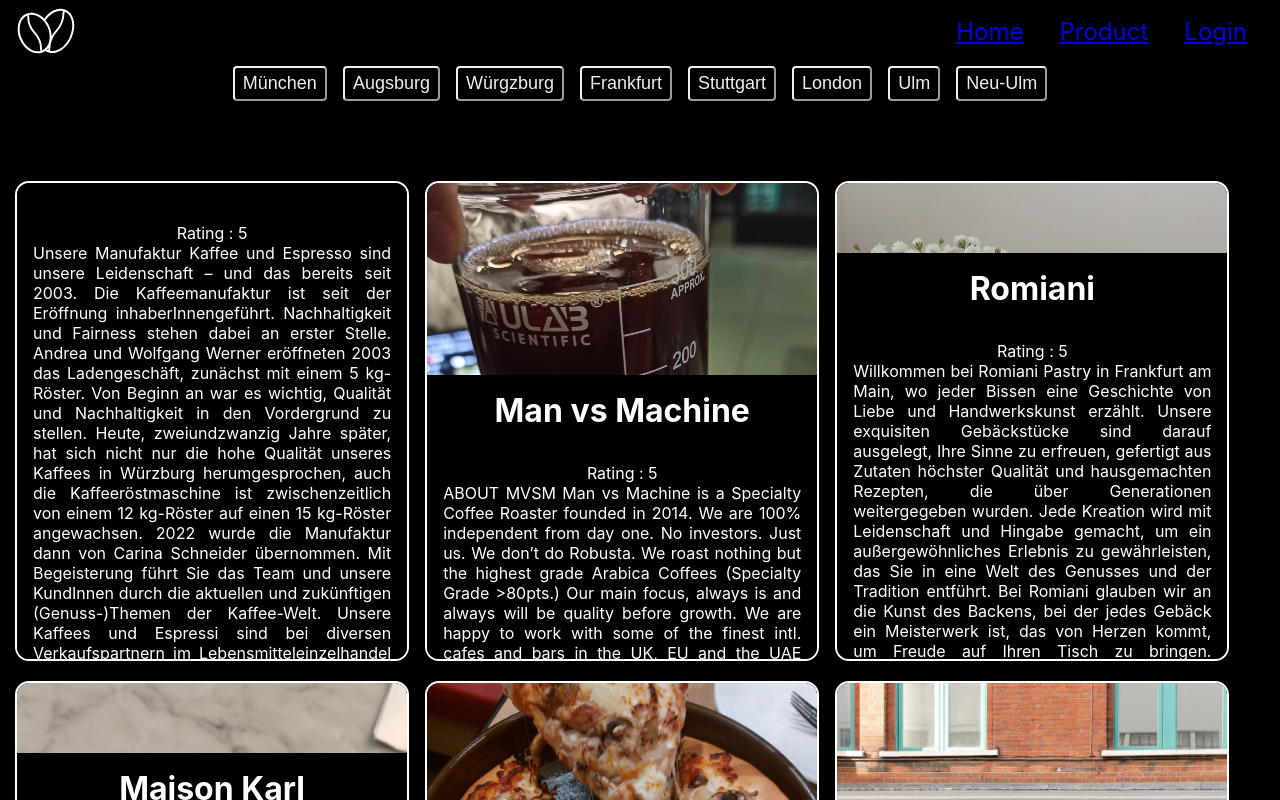
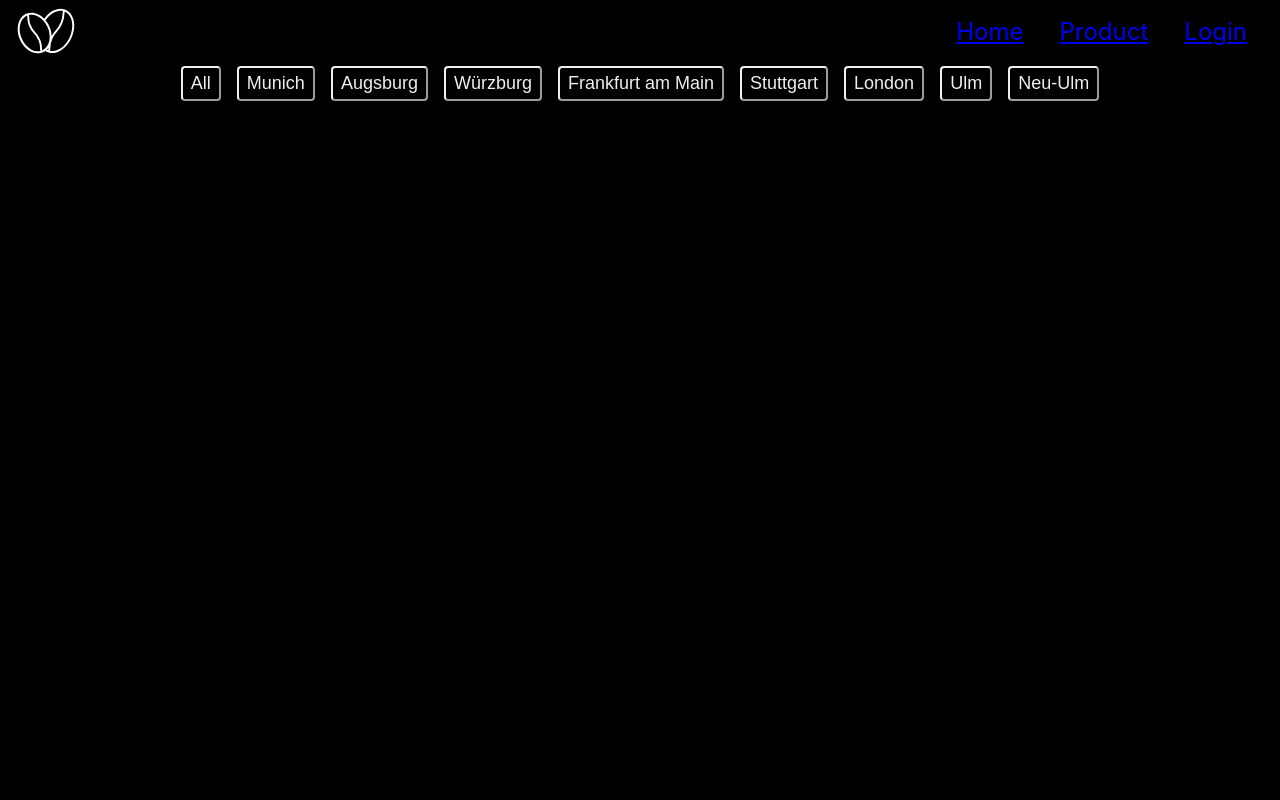
Before and after one commit to Khaanh/MyGastroTrip, a React (Create React App) app: page / in a window 1280 px wide. Shown: the top 800 px of the page. Built offline with nearby package versions, Linux system fonts and the light colour scheme.

Commit message:
feat: city filter

```diff
--- a/src/components/CafeList.jsx
+++ b/src/components/CafeList.jsx
@@ -9,7 +9,7 @@ const cafeList = [
 		desc: "Unsere Manufaktur Kaffee und Espresso sind unsere Leidenschaft – und das bereits seit 2003. Die Kaffeemanufaktur ist seit der Eröffnung inhaberInnengeführt. Nachhaltigkeit und Fairness stehen dabei an erster Stelle. Andrea und Wolfgang Werner eröffneten 2003 das Ladengeschäft, zunächst mit einem 5 kg-Röster. Von Beginn an war es wichtig, Qualität und Nachhaltigkeit in den Vordergrund zu stellen. Heute, zweiundzwanzig Jahre später, hat sich nicht nur die hohe Qualität unseres Kaffees in Würzburg herumgesprochen, auch die Kaffeeröstmaschine ist  zwischenzeitlich von einem 12 kg-Röster auf einen 15 kg-Röster angewachsen. 2022 wurde die Manufaktur dann von Carina Schneider übernommen. Mit Begeisterung führt Sie das Team und unsere KundInnen durch die aktuellen und zukünftigen (Genuss-)Themen der Kaffee-Welt. Unsere Kaffees und Espressi sind bei diversen Verkaufspartnern im Lebensmitteleinzelhandel erhältlich. Auch in einigen Würzburger Gastronomien finden unsere Kaffee- und Espressi-Sorten einen Platz auf der Menü-Karte.",
 		rating: 5,
 		geo: "https://www.google.com/maps/place/Kaffee+Manufaktur/@49.7951053,9.9344112,15z/data=!4m5!3m4!1s0x0:0xc0e6a6dc32e0c41a!8m2!3d49.7951053!4d9.9344112",
-		city: "Würzburgs",
+		location: "Würzburg",
 		address: "Spiegelstraße 19, 97070 Würzburg",
 		visited: true,
 	},
@@ -20,7 +20,7 @@ const cafeList = [
 		desc: "ABOUT MVSM Man vs Machine is a Specialty Coffee Roaster founded in 2014. We are 100% independent from day one. No investors. Just us. We don’t do Robusta. We roast nothing but the highest grade Arabica Coffees (Specialty Grade >80pts.) Our main focus, always is and always will be quality before growth. We are happy to work with some of the finest intl. cafes and bars in the UK, EU and the UAE amongst others. Our coffee is also served in several Michelin starred restaurants and other quality driven places, like offices, restaurants and cafes.",
 		rating: 5,
 		geo: "https://www.google.com/maps?hl=ru&gl=de&um=1&ie=UTF-8&fb=1&sa=X&ftid=0x479ddf5e115d6107:0xebd22248be182933",
-		city: "Munich",
+		location: "Munich",
 		address: "Müllerstraße 23 · 089 54847777",
 		visited: true,
 	},
@@ -31,7 +31,7 @@ const cafeList = [
 		desc: "Willkommen bei Romiani Pastry in Frankfurt am Main, wo jeder Bissen eine Geschichte von Liebe und Handwerkskunst erzählt. Unsere exquisiten Gebäckstücke sind darauf ausgelegt, Ihre Sinne zu erfreuen, gefertigt aus Zutaten höchster Qualität und hausgemachten Rezepten, die über Generationen weitergegeben wurden. Jede Kreation wird mit Leidenschaft und Hingabe gemacht, um ein außergewöhnliches Erlebnis zu gewährleisten, das Sie in eine Welt des Genusses und der Tradition entführt. Bei Romiani glauben wir an die Kunst des Backens, bei der jedes Gebäck ein Meisterwerk ist, das von Herzen kommt, um Freude auf Ihren Tisch zu bringen. Entdecken Sie den Geschmack von echter Fürsorge und kulinarischer Exzellenz mit Romiani Pastry und lassen Sie uns Ihre Momente wirklich besonders machen. ꞉)",
 		rating: 5,
 		geo: "https://www.google.com/maps/place//data=!4m2!3m1!1s0x47bd0fa1cfe5a629:0xc9f012fbfb46aa93?sa=X&ved=1t:8290&ictx=111",
-		city: "Frankfurt am Main",
+		location: "Frankfurt am Main",
 		address: "Schillerstraße 30-40, 60313 Frankfurt am Main",
 		visited: true,
 	},
@@ -42,7 +42,7 @@ const cafeList = [
 		desc: "Willkommen bei Romiani Pastry in Frankfurt am Main, wo jeder Bissen eine Geschichte von Liebe und Handwerkskunst erzählt. Unsere exquisiten Gebäckstücke sind darauf ausgelegt, Ihre Sinne zu erfreuen, gefertigt aus Zutaten höchster Qualität und hausgemachten Rezepten, die über Generationen weitergegeben wurden. Jede Kreation wird mit Leidenschaft und Hingabe gemacht, um ein außergewöhnliches Erlebnis zu gewährleisten, das Sie in eine Welt des Genusses und der Tradition entführt. Bei Romiani glauben wir an die Kunst des Backens, bei der jedes Gebäck ein Meisterwerk ist, das von Herzen kommt, um Freude auf Ihren Tisch zu bringen. Entdecken Sie den Geschmack von echter Fürsorge und kulinarischer Exzellenz mit Romiani Pastry und lassen Sie uns Ihre Momente wirklich besonders machen. ꞉)",
 		rating: 5,
 		geo: "https://www.google.com/maps/place//data=!4m2!3m1!1s0x47bd0fa1cfe5a629:0xc9f012fbfb46aa93?sa=X&ved=1t:8290&ictx=111",
-		city: "Stuttgart",
+		location: "Stuttgart",
 		address: "Maison Karl GmbH Calwer Straße 50 70173 Stuttgart",
 		visited: true,
 	},
@@ -53,7 +53,7 @@ const cafeList = [
 		desc: "Pizza Hut gibt es bereits seit über 60 Jahren. Mit rund 19.000 Restaurants in 130 Ländern sind wir der Pizzaspezialist. Pizza Hut gibt es seit 1983 in Deutschland. In über 80 Restaurants und Express Stores backen wir jeden Tag die beste Pizza für Sie. Mit der Qualität und Frische unserer Zutaten und unserem freundlichen und schnellen Service begeistern wir unsere Gäste immer wieder aufs Neue. Die legendäre Pan Pizza hat uns berühmt gemacht, aber Sie können in unseren Restaurants auch die italienische Pizza mit dünnem Teig, die Cheezy Crust mit köstlichem, im Rand gebackenem Käse sowie leckere Nudelgerichte und Salate genießen. ",
 		rating: 5,
 		geo: "https://www.google.com/maps/place//data=!4m2!3m1!1s0x47bd0fa1cfe5a629:0xc9f012fbfb46aa93?sa=X&ved=1t:8290&ictx=111",
-		city: "Stuttgart",
+		location: "Stuttgart",
 		address: "Pizza Hut",
 		visited: true,
 	},
@@ -64,119 +64,22 @@ const cafeList = [
 		desc: "Who We Are Prufrock Coffee, located in the heart of London, was established by three coffee enthusiasts. Over time, it has evolved into a team of skilled and passionate coffee professionals, who possess vast expertise and an unyielding commitment to excellence Years after opening on Leather Lane, Prufrock Coffee continues to be a popular spot for locals and a sought-after destination for visitors from all over the globe. With an inquisitive spirit, we are constantly pushing boundaries, exploring new ingredients and techniques. However, we always remain true to our core belief: serving coffee and food that brings joy, accompanied by a service that brings a smile to your face.",
 		rating: 5,
 		geo: "https://www.google.com/maps/place/Prufrock+Coffee/@51.5199071,-0.1094542,15z/data=!4m5!3m4!1s0x0:0x77acd66c094aa411!8m2!3d51.5199071!4d-0.1094542",
-		city: "23-25 Leather Ln, London EC1N 7TE, Великобритания",
-		address: "Prufrock Coffee",
+		location: "London",
+		address: "23-25 Leather Ln, London EC1N 7TE, Великобритания",
 		visited: true,
 	},
 ];
 
-export default function CafeList() {
+export default function CafeList({ selectedCity }) {
 	return (
 		<div>
-			{/* <ul className={styles.List}>
-				<li className={styles.Item}>
-					<a href="#" className={styles.Link}>
-						<div className={styles.Img}>
-							<img src="/img/Kaffeemanufaktur.jpg" alt="" />
-						</div>
-						<div className={styles.Descr}>
-							<h2 className={styles.Title}>Kaffeemanufaktur</h2>
-							<p className={styles.Intro}>
-								description Lorem ipsum dolor sit amet consectetur adipisicing
-								elit. Rerum cupiditate, enim consequuntur aperiam ad inventore
-								repudiandae non recusandae expedita, eveniet magnam modi iste
-								quam vitae totam qui reprehenderit repellendus optio?
-							</p>
-						</div>
-					</a>
-				</li>
-				<li className={styles.Item}>
-					<a href="#" className={styles.Link}>
-						<div className={styles.Img}>
-							<img src="/img/mvsm-01.jpg" alt="" />
-						</div>
-						<div className={styles.Descr}>
-							<h2 className={styles.Title}>Man vs Machine</h2>
-							<p className={styles.Intro}>
-								description Lorem ipsum dolor sit amet consectetur adipisicing
-								elit. Rerum cupiditate, enim consequuntur aperiam ad inventore
-								repudiandae non recusandae expedita, eveniet magnam modi iste
-								quam vitae totam qui reprehenderit repellendus optio?
-							</p>
-						</div>
-					</a>
-				</li>
-				<li className={styles.Item}>
-					<a href="#" className={styles.Link}>
-						<div className={styles.Img}>
-							<img src="/img/romiani-02.jpg" alt="" />
-						</div>
-						<div className={styles.Descr}>
-							<h2 className={styles.Title}>Romiani</h2>
-							<p className={styles.Intro}>
-								description Lorem ipsum dolor sit amet consectetur adipisicing
-								elit. Rerum cupiditate, enim consequuntur aperiam ad inventore
-								repudiandae non recusandae expedita, eveniet magnam modi iste
-								quam vitae totam qui reprehenderit repellendus optio?
-							</p>
-						</div>
-					</a>
-				</li>
-				<li className={styles.Item}>
-					<a href="#" className={styles.Link}>
-						<div className={styles.Img}>
-							<img src="/img/maisonkarl.jpg" alt="" />
-						</div>
-						<div className={styles.Descr}>
-							<h2 className={styles.Title}>Maison Karl</h2>
-							<p className={styles.Intro}>
-								description Lorem ipsum dolor sit amet consectetur adipisicing
-								elit. Rerum cupiditate, enim consequuntur aperiam ad inventore
-								repudiandae non recusandae expedita, eveniet magnam modi iste
-								quam vitae totam qui reprehenderit repellendus optio?
-							</p>
-						</div>
-					</a>
-				</li>
-				<li className={styles.Item}>
-					<a href="#" className={styles.Link}>
-						<div className={styles.Img}>
-							<img src="/img/pizzaHut.jpg" alt="" />
-						</div>
-						<div className={styles.Descr}>
-							<h2 className={styles.Title}>PizzaHut</h2>
-							<p className={styles.Intro}>
-								description Lorem ipsum dolor sit amet consectetur adipisicing
-								elit. Rerum cupiditate, enim consequuntur aperiam ad inventore
-								repudiandae non recusandae expedita, eveniet magnam modi iste
-								quam vitae totam qui reprehenderit repellendus optio?
-							</p>
-						</div>
-					</a>
-				</li>
-				<li className={styles.Item}>
-					<a href="#" className={styles.Link}>
-						<div className={styles.Img}>
-							<img src="/img/PrufrockCoffee.jpg" alt="" />
-						</div>
-						<div className={styles.Descr}>
-							<h2 className={styles.Title}>PrufrockCoffee</h2>
-							<p className={styles.Intro}>
-								description Lorem ipsum dolor sit amet consectetur adipisicing
-								elit. Rerum cupiditate, enim consequuntur aperiam ad inventore
-								repudiandae non recusandae expedita, eveniet magnam modi iste
-								quam vitae totam qui reprehenderit repellendus optio?
-							</p>
-						</div>
-					</a>
-				</li>
-			</ul> */}
-
 			<ul className={styles.List}>
 				{/* Title
 					Rating
 					Descr */}
-				{cafeList.map((cafe) => (
+				{cafeList
+					.filter((cafe) => cafe.location === selectedCity)
+					.map((cafe) => (
 						<li className={styles.Item}>
 							<a href="#" className={styles.Link}>
 								<div className={styles.Img}>
@@ -184,7 +87,7 @@ export default function CafeList() {
 								</div>
 								<div className={styles.Descr}>
 									<h2 className={styles.Title}>{cafe.title}</h2>
-								<div>Rating : 5</div>
+									<div>My Rating : 5</div>
 									<p className={styles.Intro}>{cafe.desc}</p>
 								</div>
 							</a>
--- a/src/components/CitiesWidget.jsx
+++ b/src/components/CitiesWidget.jsx
@@ -2,10 +2,11 @@ import styles from "./CitiesWidget.module.css";
 
 const listOfCities = Array.from(
 	new Set([
-		"München",
+		// "München",
+		"Munich",
 		"Augsburg",
-		"Würgzburg",
-		"Frankfurt",
+		"Würzburg",
+		"Frankfurt am Main",
 		"Stuttgart",
 		"London",
 		"Ulm",
@@ -13,12 +14,17 @@ const listOfCities = Array.from(
 	])
 );
 
-export default function CitiesWidget() {
+export default function CitiesWidget({ handleSelect }) {
 	return (
 		<ul className={styles.list}>
-			{listOfCities.map((item) => (
-				<li className={styles.listItem} key={item}>
-					<button className={styles.btn}>{item}</button>
+			<li className={styles.listItem}>
+				<button className={styles.btn}>All</button>
+			</li>
+			{listOfCities.map((city) => (
+				<li className={styles.listItem} key={city}>
+					<button className={styles.btn} onClick={() => handleSelect(city)}>
+						{city}
+					</button>
 				</li>
 			))}
 		</ul>
--- a/src/pages/Homepage.jsx
+++ b/src/pages/Homepage.jsx
@@ -1,13 +1,20 @@
+import { useState } from "react";
 import CafeList from "../components/CafeList";
 import CitiesWidget from "../components/CitiesWidget";
 import PageNav from "../components/PageNav";
 
 export default function Homepage() {
+	const [selectedCity, setSelectedCity] = useState();
+	const handleSelect = (location) => {
+		setSelectedCity(location);
+	};
+
 	return (
 		<div>
 			<PageNav />
-			<CitiesWidget />
-			<CafeList />
+			<CitiesWidget handleSelect={handleSelect} />
+			{selectedCity}
+			<CafeList selectedCity={selectedCity} />
 		</div>
 	);
 }
```
Lines whose indentation alone changed are shown as unchanged.
